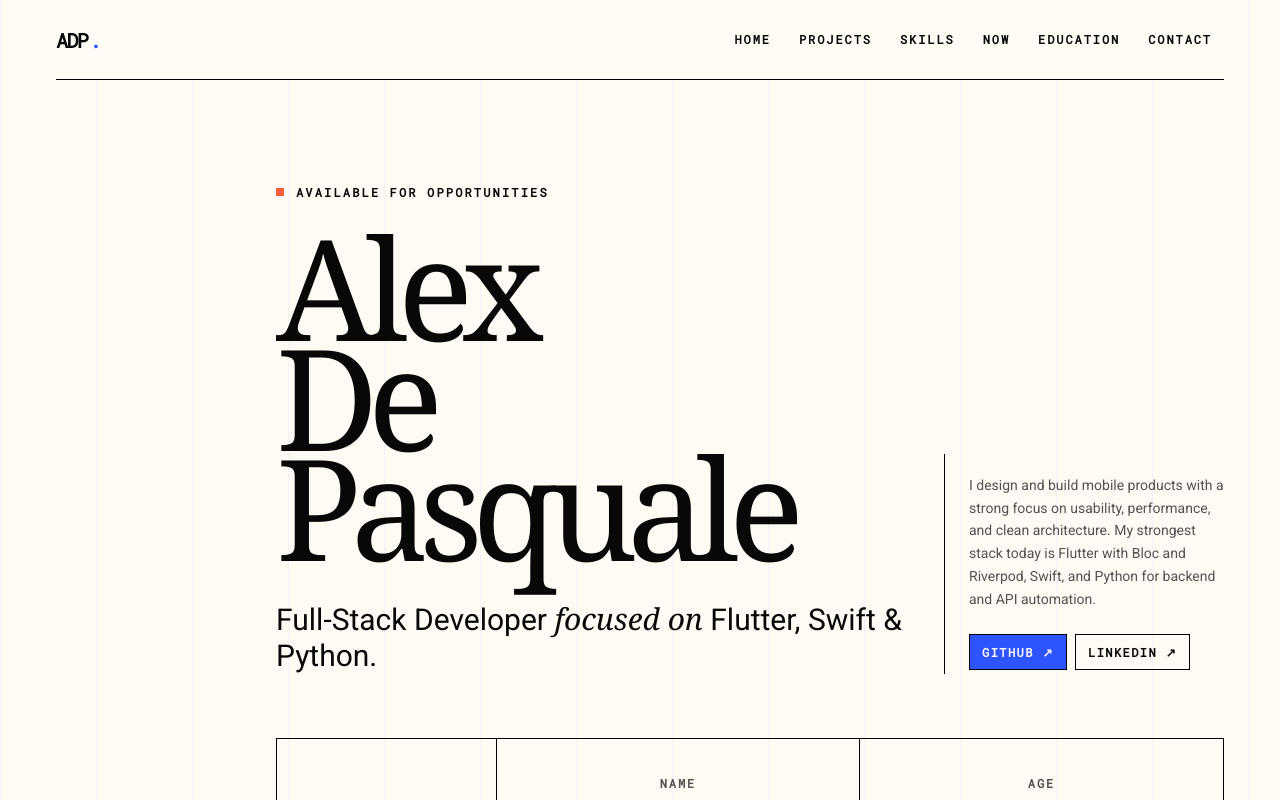
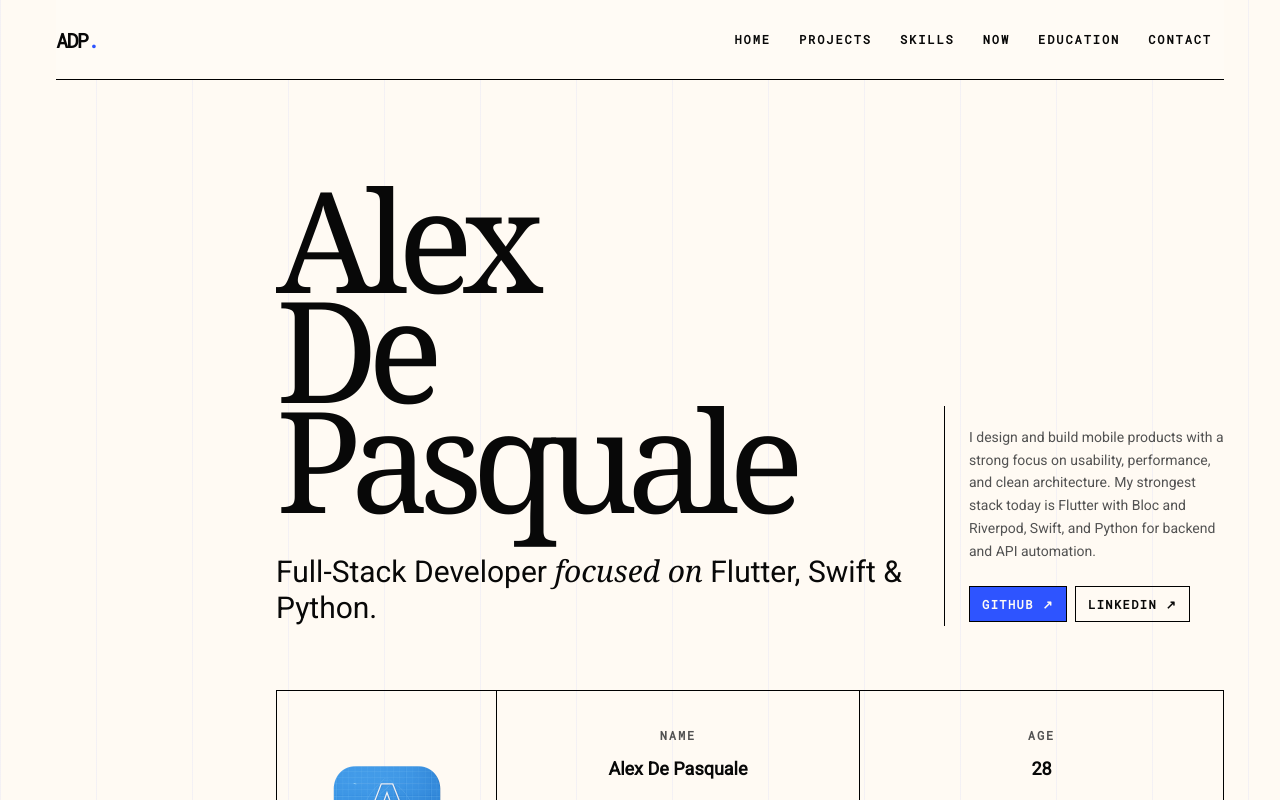
Before and after one commit to Al3x18/my-dev-site, a React (Vite) app: page / in a window 1280 px wide. Shown: the top 800 px of the page. Built offline with nearby package versions, Linux system fonts and the light colour scheme.

Commit message:
Update site release

```diff
--- a/package.json
+++ b/package.json
@@ -1,7 +1,7 @@
 {
   "name": "my-site",
   "private": true,
-  "version": "2.1.5",
+  "version": "2.1.6",
   "type": "module",
   "scripts": {
     "dev": "vite",
--- a/src/components/Header.jsx
+++ b/src/components/Header.jsx
@@ -47,11 +47,6 @@ function Header() {
     <header>
       <div className="mb-16 grid gap-10 lg:grid-cols-[1fr_280px] lg:items-end">
         <div>
-          <div className="mb-8 flex items-center gap-3">
-            <span className="h-2 w-2 bg-accent" aria-hidden="true" />
-            <p className="font-mono text-xs font-bold uppercase tracking-[0.18em]">Available for opportunities</p>
-          </div>
-
           <h1 className="max-w-4xl font-serif text-[clamp(4rem,11vw,9.5rem)] font-normal leading-[0.78] tracking-[-0.075em]">
             Alex<br />De Pasquale
           </h1>
--- a/src/index.css
+++ b/src/index.css
@@ -58,7 +58,7 @@
   .portfolio-shell { @apply mx-auto max-w-[1440px] px-5 pb-10 md:px-10 lg:grid lg:grid-cols-[180px_1fr] lg:gap-10 lg:px-14; }
   .site-nav { @apply sticky top-0 z-40 col-span-full flex h-20 items-center justify-between border-b border-black bg-background/95 backdrop-blur-sm lg:grid lg:grid-cols-[180px_1fr] lg:gap-10; }
   .site-mark { @apply font-mono text-xl font-black tracking-[-0.08em]; }
-  .site-mark span { @apply ml-0.5 text-primary; }
+  .site-mark span { @apply text-primary; }
   .nav-links { @apply min-w-0 flex-1 items-center justify-end gap-1 overflow-x-auto; display: flex; scrollbar-width: none; }
   .nav-links::-webkit-scrollbar { display: none; }
   .nav-link { @apply shrink-0 border-b border-transparent px-3 py-2 font-mono text-[11px] font-bold uppercase tracking-[0.16em] transition-colors hover:border-primary hover:text-primary md:text-xs; }
```
Also changed, not shown: 1 other file (tests, documents, lock files or other folders).
